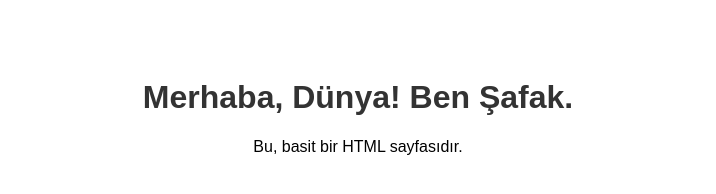
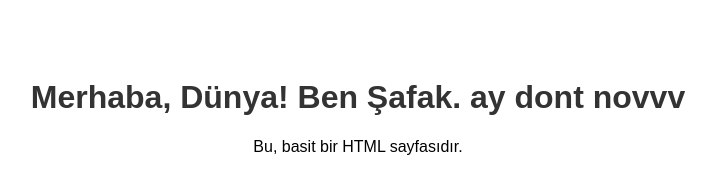
Before and after one commit to safak654/safak, a website: page index.html in a window 1280 px wide. Shown: the whole page, without its empty margins (282-998 px from the left). Drawn offline with Linux system fonts and the light colour scheme.

Commit message:
güncele

```diff
--- a/index.html
+++ b/index.html
@@ -16,7 +16,7 @@
     </style>
 </head>
 <body>
-    <h1>Merhaba, Dünya! Ben Şafak.</h1>
+    <h1>Merhaba, Dünya! Ben Şafak. ay dont novvv</h1>
     <p>Bu, basit bir HTML sayfasıdır.</p>
 </body>
 </html>
```
